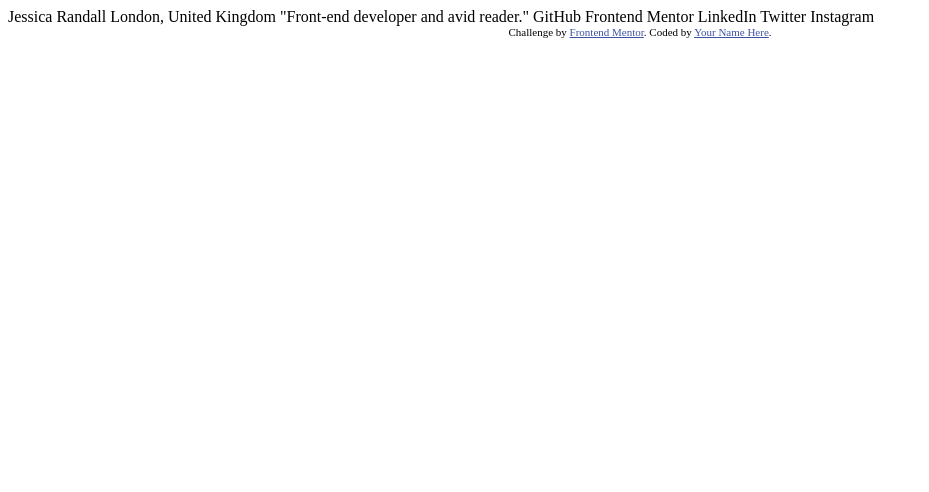
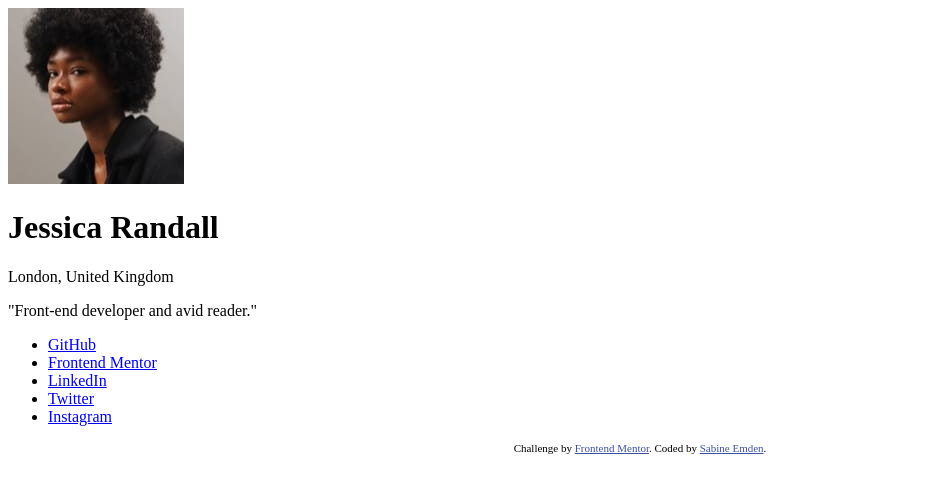
Before and after one commit to SabineEmden/fm-social-links-profile, a plain HTML site: page index.html in a window 1280 px wide. Shown: the whole page, without its empty margins (0-929 px from the left). Drawn offline with Linux system fonts and the light colour scheme.

Commit message:
Structure content with HTML

```diff
--- a/index.html
+++ b/index.html
@@ -1,34 +1,58 @@
 <!DOCTYPE html>
 <html lang="en">
   <head>
-  <meta charset="UTF-8">
-  <meta name="viewport" content="width=device-width, initial-scale=1.0"> <!-- displays site properly based on user's device -->
+    <meta charset="UTF-8" />
+    <meta name="viewport" content="width=device-width, initial-scale=1.0" />
+    <!-- displays site properly based on user's device -->
 
-  <link rel="icon" type="image/png" sizes="32x32" href="./assets/images/favicon-32x32.png">
+    <link
+      rel="icon"
+      type="image/png"
+      sizes="32x32"
+      href="./assets/images/favicon-32x32.png"
+    />
 
     <title>Frontend Mentor | Social links profile</title>
 
     <!-- Feel free to remove these styles or customise in your own stylesheet 👍 -->
     <style>
-    .attribution { font-size: 11px; text-align: center; }
-    .attribution a { color: hsl(228, 45%, 44%); }
+      .attribution {
+        font-size: 11px;
+        text-align: center;
+      }
+      .attribution a {
+        color: hsl(228, 45%, 44%);
+      }
     </style>
   </head>
   <body>
+    <main>
+      <div class="card">
+        <img
+          src="./assets/images/avatar-jessica.jpeg"
+          alt="headshot photo of a Black woman with black curly hair"
+        />
+        <h1>Jessica Randall</h1>
+        <p class="location">London, United Kingdom</p>
+        <p class="tagline">"Front-end developer and avid reader."</p>
+        <ul class="links">
+          <li><a href="#">GitHub</a></li>
+          <li><a href="#">Frontend Mentor</a></li>
+          <li><a href="#">LinkedIn</a></li>
+          <li><a href="#">Twitter</a></li>
+          <li><a href="#">Instagram</a></li>
+        </ul>
+      </div>
+    </main>
 
-  Jessica Randall
-  London, United Kingdom
-  "Front-end developer and avid reader."
-
-  GitHub
-  Frontend Mentor
-  LinkedIn
-  Twitter
-  Instagram
-
-  <div class="attribution">
-    Challenge by <a href="https://www.frontendmentor.io?ref=challenge" target="_blank">Frontend Mentor</a>.
-    Coded by <a href="#">Your Name Here</a>.
-  </div>
+    <footer class="attribution">
+      Challenge by
+      <a href="https://www.frontendmentor.io?ref=challenge" target="_blank"
+        >Frontend Mentor</a
+      >. Coded by
+      <a href="https://www.frontendmentor.io/profile/SabineEmden"
+        >Sabine Emden</a
+      >.
+    </footer>
   </body>
 </html>
```
Lines whose indentation alone changed are shown as unchanged.
